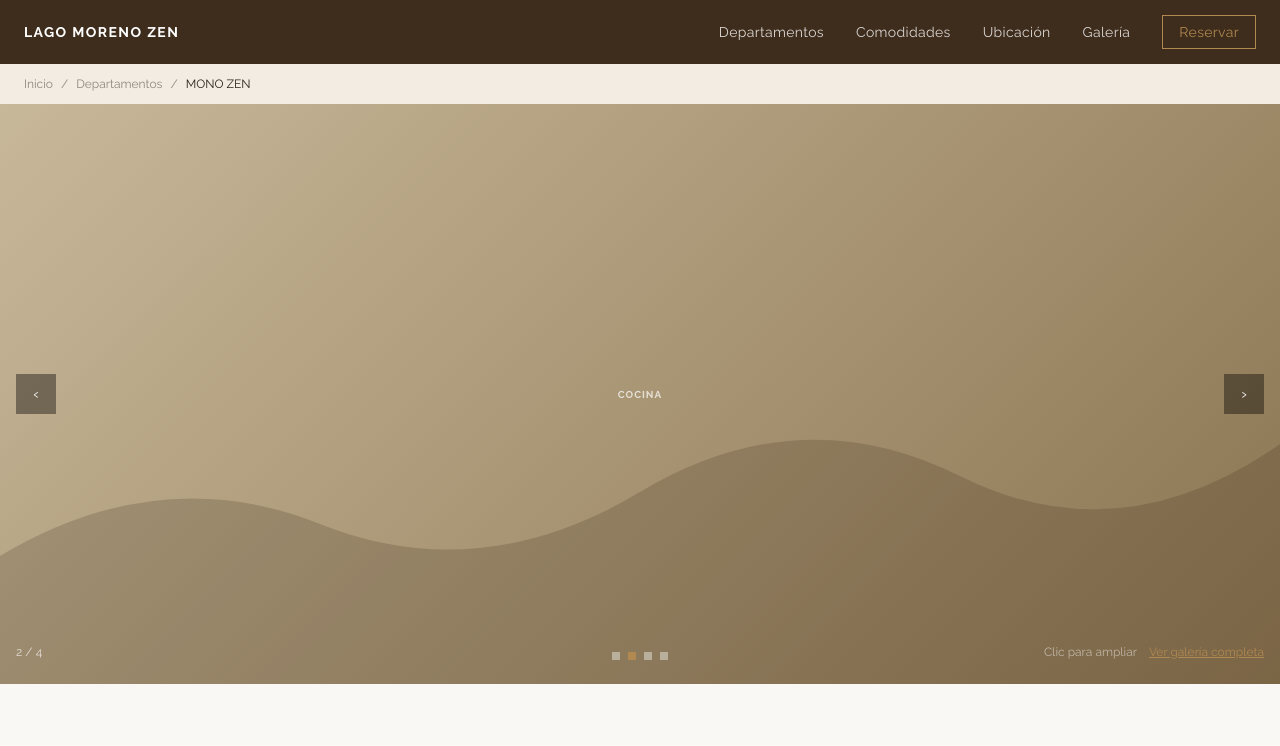
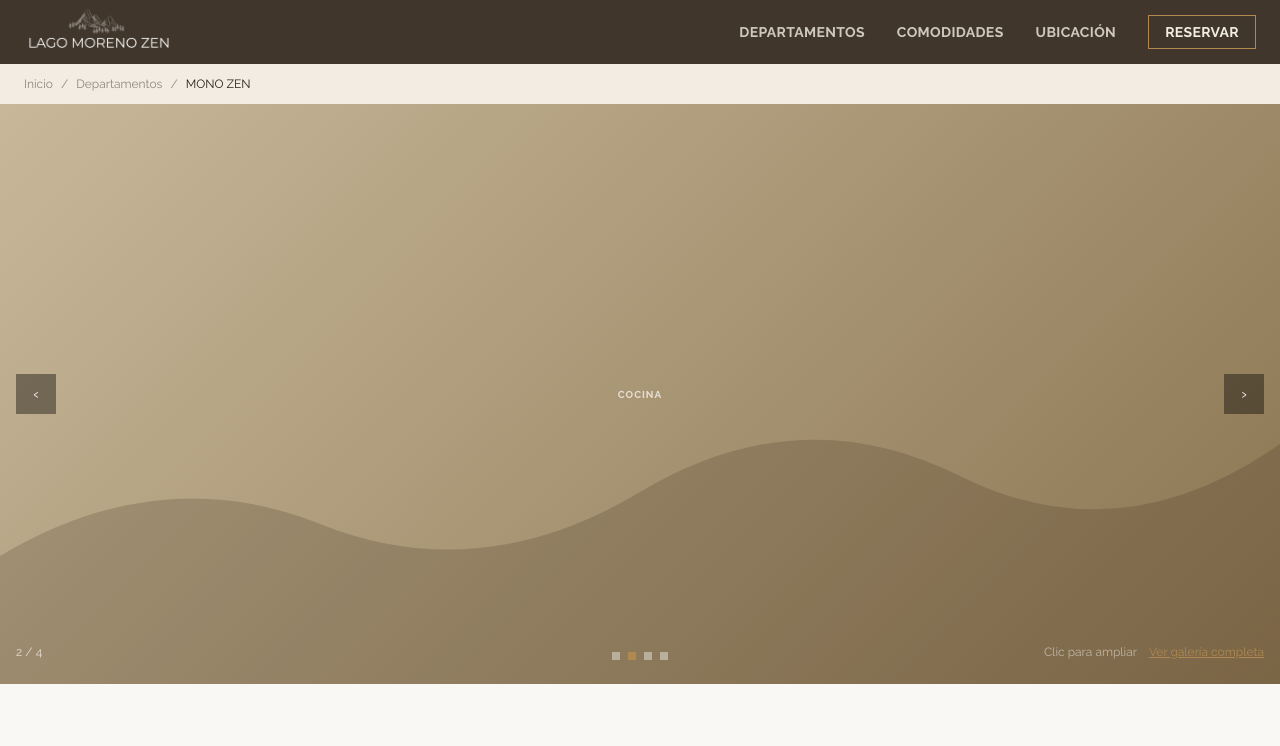
Before and after one commit to csosamorales/lago-moreno-zen-landing, a Next.js app: page /departamentos/mono-zen in a window 1280 px wide. Shown: the top 746 px of the page. Built offline with nearby package versions, Linux system fonts and the light colour scheme.

Commit message:
style: match navbar with designs

```diff
--- a/src/components/Navbar.tsx
+++ b/src/components/Navbar.tsx
@@ -1,33 +1,47 @@
-'use client'
-import { useEffect, useState } from 'react'
-import Link from 'next/link'
+'use client';
+import { useEffect, useMemo, useState } from 'react';
+import Link from 'next/link';
+import Image from 'next/image';
 
 const links = [
 	{ href: '/#departamentos', label: 'Departamentos' },
 	{ href: '/#comodidades', label: 'Comodidades' },
 	{ href: '/ubicacion', label: 'Ubicación' },
-  { href: '/#galeria', label: 'Galería' },
-]
+];
 
 export default function Navbar({ solid = false }: { solid?: boolean }) {
-  const [scrolled, setScrolled] = useState(false)
-  const [menuOpen, setMenuOpen] = useState(false)
+	const [scrolled, setScrolled] = useState(false);
+	const [menuOpen, setMenuOpen] = useState(false);
 
 	useEffect(() => {
-    if (solid) return
-    const handler = () => setScrolled(window.scrollY > 40)
-    window.addEventListener('scroll', handler)
-    return () => window.removeEventListener('scroll', handler)
-  }, [solid])
+		if (solid) return;
+		console.log('window.scrollY > 40', window.scrollY > 40);
+		const handler = () => setScrolled(window.scrollY > 40);
+		window.addEventListener('scroll', handler);
 
-  const bg = solid || scrolled ? 'bg-brown-dark' : 'bg-transparent'
+		return () => window.removeEventListener('scroll', handler);
+	}, [solid]);
+
+	const bg = useMemo(() => {
+		return solid || scrolled ? 'bg-oil/90' : 'bg-transparent';
+	}, [solid, scrolled]);
 
 	return (
-    <nav className={`fixed top-0 left-0 right-0 z-50 transition-colors duration-300 ${bg}`}>
+		<nav
+			className={`fixed top-0 left-0 right-0 z-50 transition-colors duration-300 ${bg}`}
+		>
 			<div className="max-w-7xl mx-auto px-6 h-16 flex items-center justify-between">
 				{/* Logo */}
-        <Link href="/" className="text-white font-bold tracking-widest text-sm">
-          LAGO MORENO ZEN
+				<Link
+					href="/"
+					className="text-white font-bold tracking-widest text-sm"
+				>
+					<Image
+						src="/logo-moreno-blanco.webp"
+						alt="Logo Lago Moreno Zen"
+						width={150}
+						height={150}
+					/>
 				</Link>
 
 				{/* Desktop links */}
@@ -36,7 +50,7 @@ export default function Navbar({ solid = false }: { solid?: boolean }) {
 						<Link
 							key={l.href}
 							href={l.href}
-              className="text-white/80 hover:text-white text-sm tracking-wide transition-colors"
+							className="text-dawn-pink/80 uppercase hover:text-whiskey hover:underline-offset-1 font-bold text-sm tracking-wide transition-colors"
 						>
 							{l.label}
 						</Link>
@@ -45,7 +59,7 @@ export default function Navbar({ solid = false }: { solid?: boolean }) {
 						href="https://wa.me/5492944428762"
 						target="_blank"
 						rel="noopener noreferrer"
-            className="border border-gold text-gold hover:bg-gold hover:text-white px-4 py-1.5 text-sm tracking-wide transition-colors"
+						className="border border-driftwood text-dawn-pink hover:bg-driftwood hover:text-marlin uppercase font-bold px-4 py-1.5 text-sm tracking-wide transition-colors"
 					>
 						Reservar
 					</a>
@@ -70,7 +84,7 @@ export default function Navbar({ solid = false }: { solid?: boolean }) {
 						<Link
 							key={l.href}
 							href={l.href}
-              className="text-white/80 hover:text-white text-sm tracking-wide"
+							className="text-dawn-pink/80 uppercase hover:text-white text-sm tracking-wide"
 							onClick={() => setMenuOpen(false)}
 						>
 							{l.label}
@@ -80,12 +94,12 @@ export default function Navbar({ solid = false }: { solid?: boolean }) {
 						href="https://wa.me/5492944428762"
 						target="_blank"
 						rel="noopener noreferrer"
-            className="border border-gold text-gold px-4 py-2 text-sm tracking-wide text-center"
+						className="border border-gold text-dawn-pink uppercase px-4 py-2 text-sm tracking-wide text-center"
 					>
 						Reservar
 					</a>
 				</div>
 			)}
 		</nav>
-  )
+	);
 }
--- a/tailwind.config.ts
+++ b/tailwind.config.ts
@@ -9,6 +9,7 @@ const config: Config = {
 	theme: {
 		extend: {
 			colors: {
+				// mapped by claude
 				beige: '#f2ece2', //grey / dawn-pink
 				'beige-dark': '#e3d9c8',
 				brown: '#6b4f35', //shingle-fawn
@@ -16,11 +17,23 @@ const config: Config = {
 				gold: '#b08850', //driftwood
 				'gold-light': '#d4aa72', //whiskey / 64
 				cream: '#faf8f4',
-				ink: '#2e2318', // 14 / Oil
+				ink: '#2e2318', // 14 / oil
+
+				// mapped by builder.io
+				marlin: '#3E2C1C',
+				oil: '#2E2318',
+				'shingle-fawn': '#6B4F35',
+				whiskey: '#D4AA72',
+				'whiskey-dark': '#B08850',
+				'dawn-pink': '#F2ECE2',
+				driftwood: '#b08850',
 				surface: '#E2D6BF', //beige
 			},
 			fontFamily: {
 				raleway: ['var(--font-raleway)', 'sans-serif'],
+			},
+			fontSize: {
+				xxs: '10px',
 			},
 			borderRadius: {
 				DEFAULT: '0',
```
Lines whose indentation alone changed are shown as unchanged.
